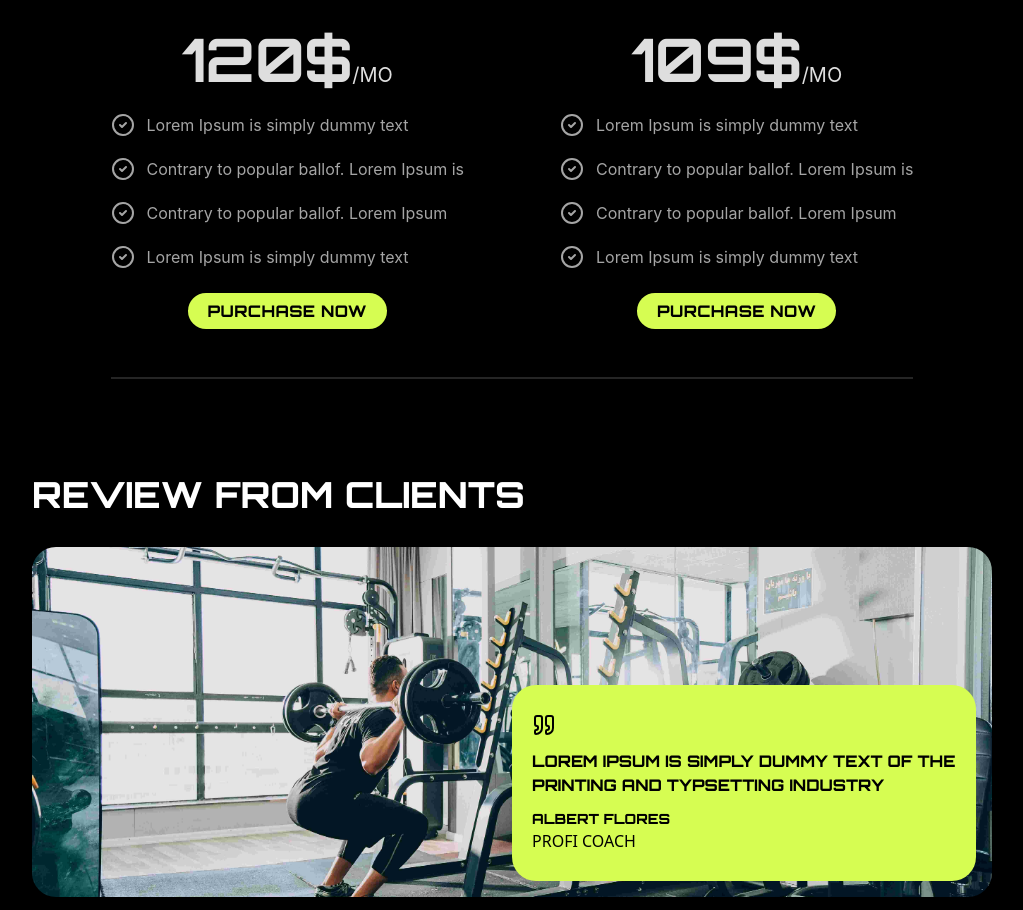
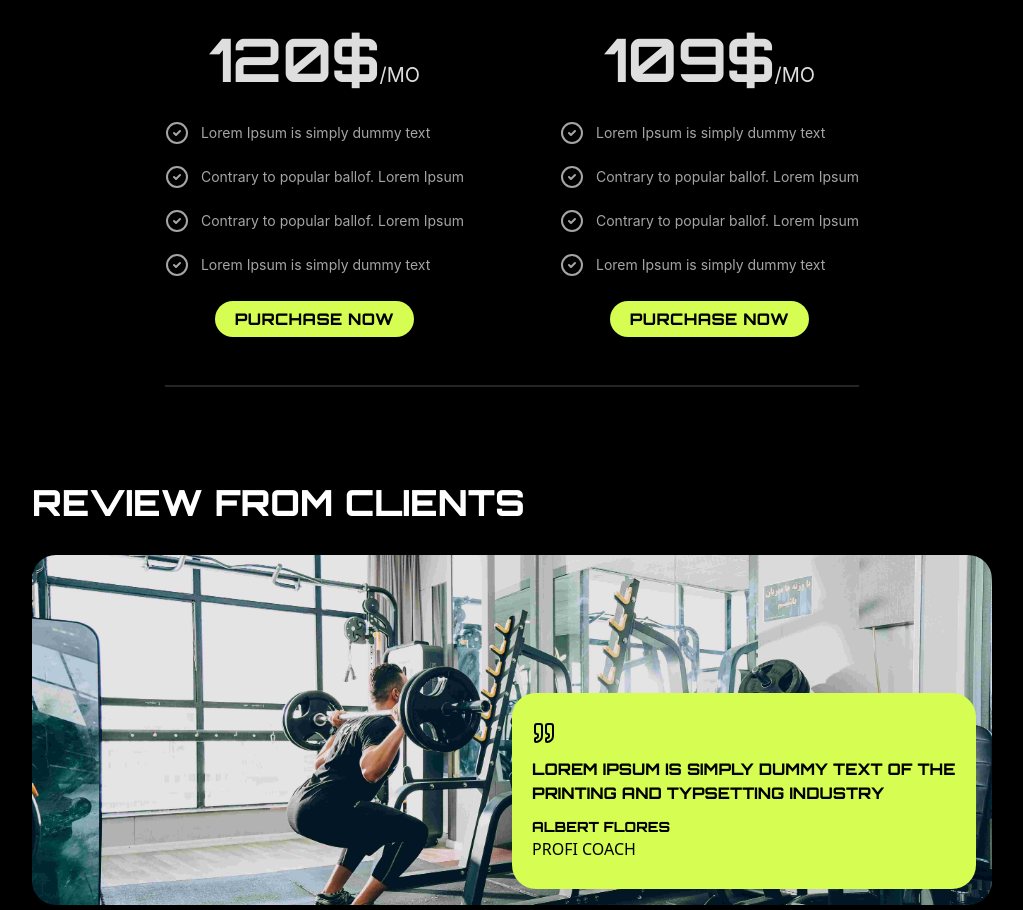
Before and after one commit to aehamdy/gymteam_landingpage, a React (Vite) app: page / in a window 1280 px wide. Shown: the part 3247-4157 px from the top of the page, without its empty margins (128-1151 px from the left). Built offline with nearby package versions, Linux system fonts and the light colour scheme.

Commit message:
style: Style the original plan price

```diff
--- a/src/components/Plan.jsx
+++ b/src/components/Plan.jsx
@@ -20,14 +20,16 @@ function Plan({ i, plan, isToggled }) {
               : plan.yearly.toUpperCase()}
           </span>
         </div>
-        <p>{isToggled && `insted of ${plan.currency}${plan.price * 12}`}</p>
+        <p className="mt-2 font-orbitron uppercase text-accent">
+          {isToggled && `insted of ${plan.currency}${plan.price * 12}`}
+        </p>
       </div>
       <ul className="flex flex-col gap-5">
         {plan.features.map((feat, i) => (
           <div key={i}>
             <li className="flex items-center gap-3 text-secondary-paragraph">
               <CircleCheck />
-              <p className="">{feat}</p>
+              <p className="text-sm lg:text-md">{feat}</p>
             </li>
           </div>
         ))}
--- a/src/constants/index.jsx
+++ b/src/constants/index.jsx
@@ -75,7 +75,7 @@ export const plans = [
     yearly: "/yr",
     features: [
       "Lorem Ipsum is simply dummy text",
-      "Contrary to popular ballof. Lorem Ipsum is",
+      "Contrary to popular ballof. Lorem Ipsum",
       "Contrary to popular ballof. Lorem Ipsum",
       "Lorem Ipsum is simply dummy text",
     ],
@@ -88,7 +88,7 @@ export const plans = [
     yearly: "/yr",
     features: [
       "Lorem Ipsum is simply dummy text",
-      "Contrary to popular ballof. Lorem Ipsum is",
+      "Contrary to popular ballof. Lorem Ipsum",
       "Contrary to popular ballof. Lorem Ipsum",
       "Lorem Ipsum is simply dummy text",
     ],
```
